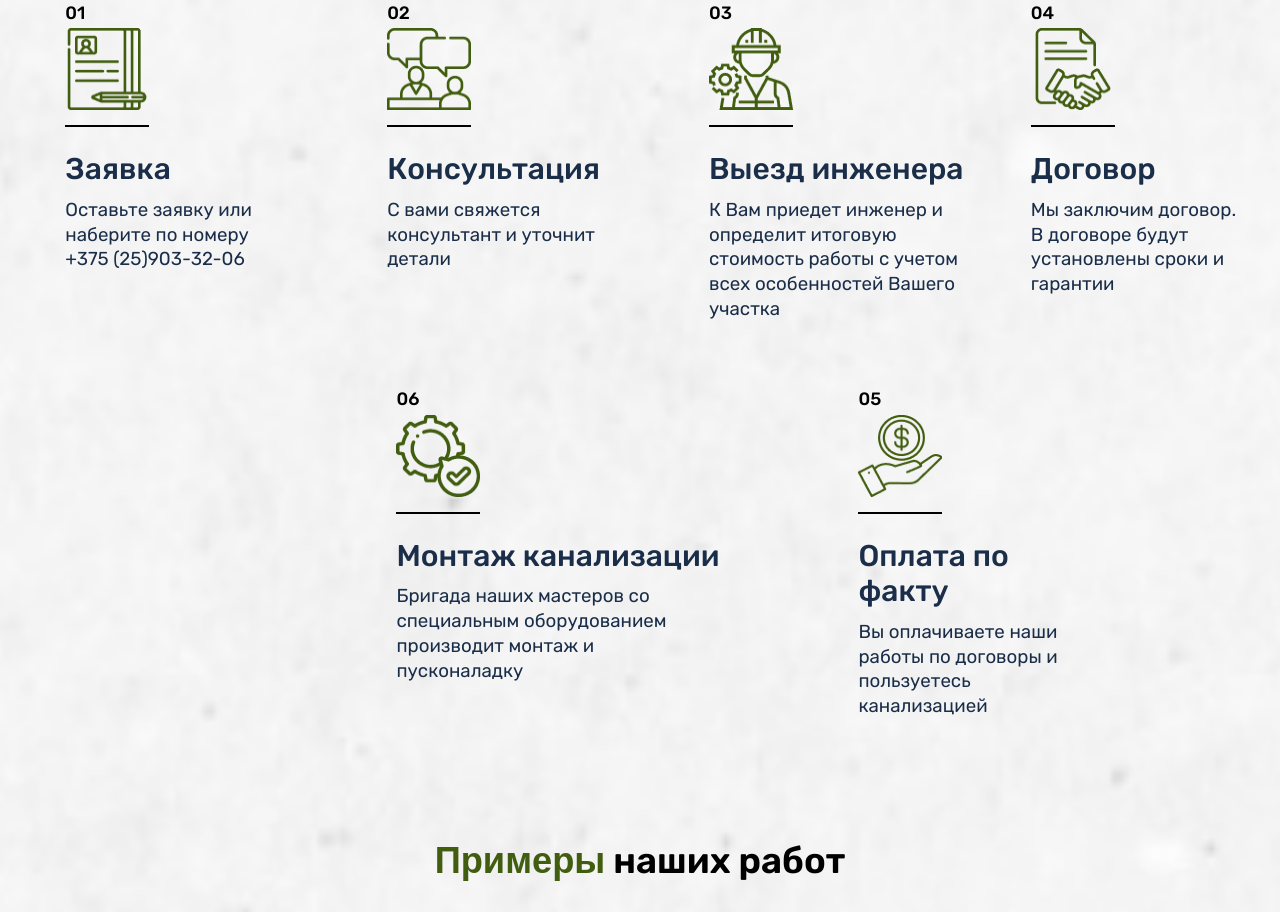
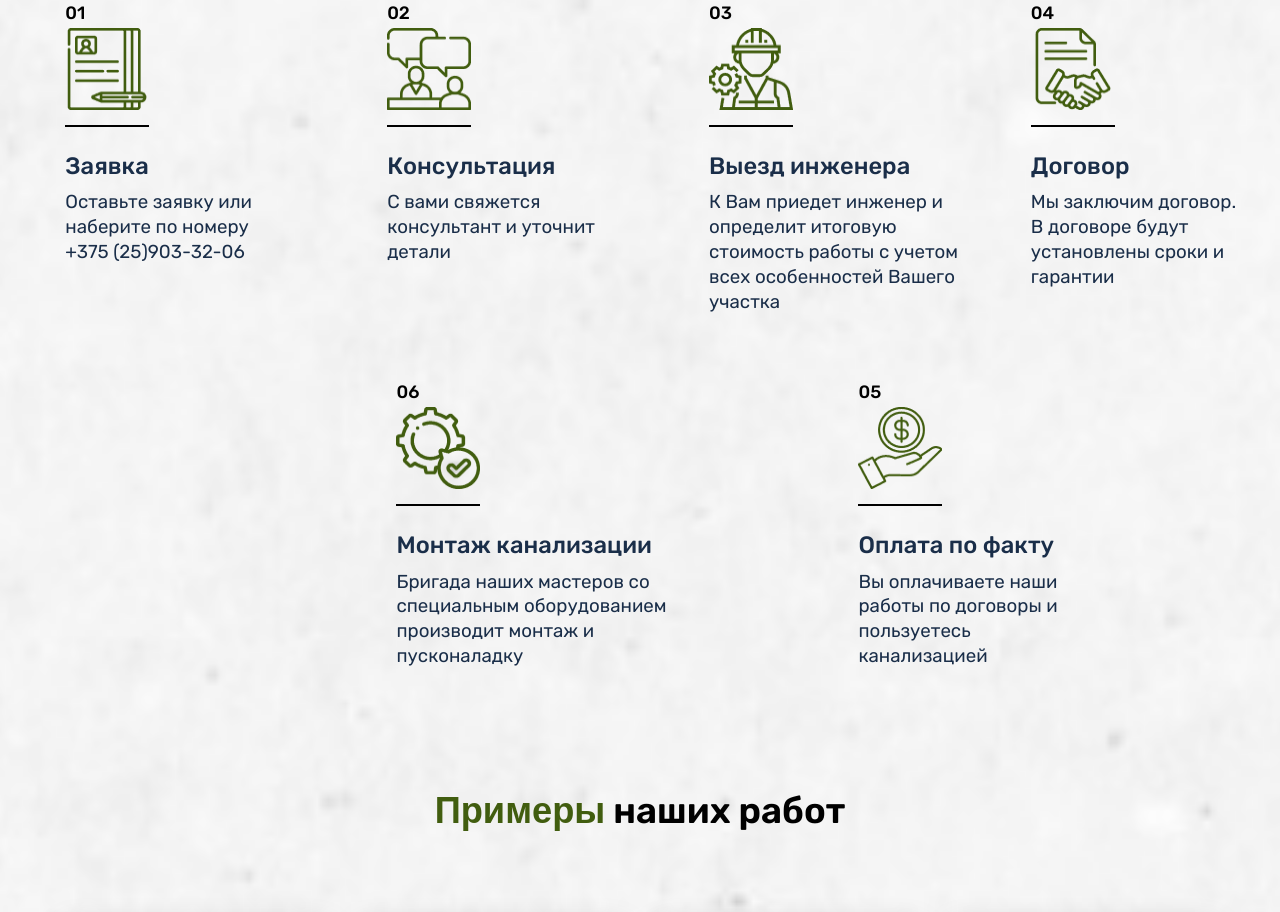
Before and after one commit to mitrofanzxc/llc-marketing-test, a React (Create React App) app: page / in a window 1280 px wide. Shown: the part 4140-5052 px from the top of the page. Built offline with nearby package versions, Linux system fonts and the light colour scheme; a web font is replaced by a local one.

Commit message:
feat: add response styles (Fri, Aug 12, 2022  7:45:54 AM)

```diff
--- a/src/components/benefitsHeader/BenefitsHeader.scss
+++ b/src/components/benefitsHeader/BenefitsHeader.scss
@@ -18,7 +18,7 @@
     height: calcResponsiveSize(93, 93, 1, 768);
   }
 
-  @media (max-width: $breakpoint-xxs-min) {
+  @media (max-width: $breakpoint-sm-max) {
     width: 100%;
   }
 }
--- a/src/components/buttons/primaryButton/PrimaryButton.scss
+++ b/src/components/buttons/primaryButton/PrimaryButton.scss
@@ -42,8 +42,11 @@
     line-height: calcResponsiveSize(24, 28.8, 361, 768);
   }
 
+  @media (max-width: $breakpoint-sm-max) {
+    width: 100%;
+  }
+
   @media (max-width: $breakpoint-xxs-min) {
-    width: 100%;
     font-size: calcResponsiveSize(20, 20, 1, 360);
     line-height: calcResponsiveSize(24, 24, 1, 360);
   }
--- a/src/components/form/Form.scss
+++ b/src/components/form/Form.scss
@@ -26,11 +26,8 @@
   }
 
   @media (max-width: $breakpoint-sm-max) {
+    top: 65%;
     width: 95%;
-  }
-
-  @media (max-width: $breakpoint-xxs-min) {
-    top: calcResponsiveSize(220, 220, 1, 360);
   }
 
   .primary-button {
--- a/src/components/step/Step.scss
+++ b/src/components/step/Step.scss
@@ -22,6 +22,10 @@
 
 .step-wrapper_03 {
   order: 3;
+
+  @media (max-width: $breakpoint-sm-max) {
+    order: 4;
+  }
 }
 
 .step-wrapper_04 {
@@ -29,6 +33,10 @@
 
   @media (max-width: $breakpoint-xl-min) {
     order: 6;
+  }
+
+  @media (max-width: $breakpoint-sm-max) {
+    order: 3;
   }
 }
 
@@ -43,6 +51,7 @@
 
   @media (max-width: $breakpoint-sm-max) {
     width: 49%;
+    order: 5;
   }
 }
 
@@ -61,6 +70,7 @@
   @media (max-width: $breakpoint-sm-max) {
     display: block;
     width: 49%;
+    order: 6;
   }
 }
 
@@ -177,8 +187,6 @@
 
 .step-header {
   margin-top: 25px;
-  font-size: 30px;
-  line-height: 35.55px;
 }
 
 .step-description {
--- a/src/sections/benefits/SectionBenefits.scss
+++ b/src/sections/benefits/SectionBenefits.scss
@@ -14,6 +14,10 @@
 
   @media (max-width: $breakpoint-md-min) {
     padding-top: calcResponsiveSize(386, 241, 361, 768);
+  }
+
+  @media (max-width: $breakpoint-sm-max) {
+    padding-top: 360px;
   }
 
   @media (max-width: $breakpoint-xxs-min) {
--- a/src/sections/catalog/SectionCatalog.scss
+++ b/src/sections/catalog/SectionCatalog.scss
@@ -14,6 +14,14 @@
 
   @media (max-width: $breakpoint-md-min) {
     padding-top: calcResponsiveSize(183, 396, 361, 768);
+  }
+
+  @media (max-width: $breakpoint-sm-max) {
+    padding-top: calcResponsiveSize(183, 396, 361, 768);
+    justify-content: center;
+    flex-direction: column;
+    width: 100%;
+    row-gap: 10px;
   }
 
   @media (max-width: $breakpoint-xxs-min) {
@@ -44,7 +52,7 @@ input[type='radio'] {
     width: calcResponsiveSize(229, 331, 769, 1728);
   }
 
-  @media (max-width: $breakpoint-xxs-min) {
+  @media (max-width: $breakpoint-sm-max) {
     width: 100%;
   }
 }
--- a/src/sections/hero/SectionHero.scss
+++ b/src/sections/hero/SectionHero.scss
@@ -95,8 +95,11 @@
     column-gap: calcResponsiveSize(20, 24, 769, 1728);
   }
 
-  @media (max-width: $breakpoint-xxs-min) {
-    flex-wrap: wrap;
+  @media (max-width: $breakpoint-sm-max) {
+    justify-content: center;
+    flex-direction: column;
+    row-gap: 20px;
+    width: 100%;
   }
 }
 
```
